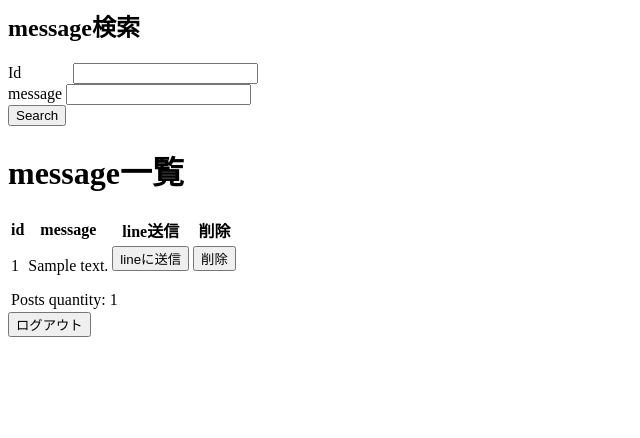
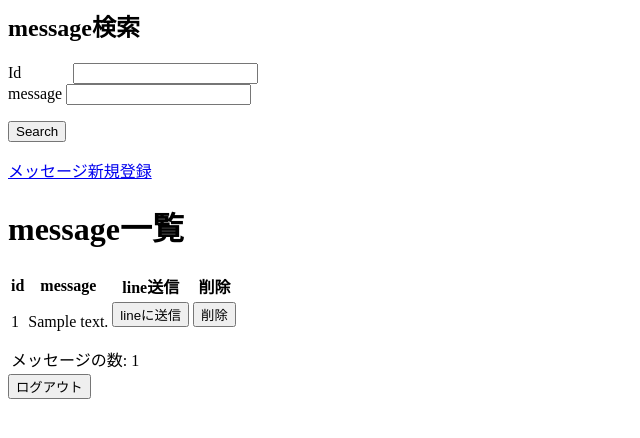
Before and after one commit to wjtnk/line_api, a PHP site: template app/views/post/index.phtml in a window 1280 px wide. Shown: the top 438 px of the page, without its empty margins (0-640 px from the left). Run offline with PHP 8.4, Linux system fonts and the light colour scheme; the template is opened without the code that fills it: most values are stand-ins (such as "Sample title", 1, 10 or a date in 2020).

Commit message:
UI変更

```diff
--- a/app/views/index.phtml
+++ b/app/views/index.phtml
@@ -8,7 +8,7 @@
 <body>
 <div class="container">
     <!-- <p><?php echo var_dump($_SESSION); ?></p> -->
-    <p><?php echo var_dump($this->session->get('auth')); ?></p>
+    <!-- <p><?php echo var_dump($this->session->get('auth')); ?></p> -->
     <p><?php echo $this->getContent(); ?></p>
 </div>
 </body>
--- a/app/views/post/index.phtml
+++ b/app/views/post/index.phtml
@@ -14,8 +14,16 @@
             <input type='text' id='message' name='message' />
         </div>
 
+        <p></p>
+
         <div class='control-group'>
             <input type='submit' value='Search' class='btn btn-primary' />
+        </div>
+
+        <p></p>
+
+        <div class='control-group'>
+            <a href="/post/new" class='btn btn-success'>メッセージ新規登録</a>
         </div>
 
     <!-- </fieldset> -->
@@ -36,7 +44,7 @@ if ($posts->count() >= 0) {
         </thead>
         <tfoot>
         <tr>
-            <td colspan="3">Posts quantity: <?php echo $posts->count(); ?></td>
+            <td colspan="3">メッセージの数: <?php echo $posts->count(); ?></td>
         </tr>
         </tfoot>
         <tbody>
--- a/app/views/post/new.phtml
+++ b/app/views/post/new.phtml
@@ -1,4 +1,6 @@
 
+<h2>message新規登録</h2>
+<p></p>
 <?php echo $this->tag->form("post/create"); ?>
 
     <p>
@@ -11,3 +13,7 @@
     </p>
 
 </form>
+
+<div class='control-group'>
+    <a href="/post" class='btn btn-info'>投稿一覧</a>
+</div>
--- a/app/views/post/search.phtml
+++ b/app/views/post/search.phtml
@@ -39,3 +39,7 @@ if ($posts->count() >= 0) {
     <?php
 }
 ?>
+
+<div class='control-group'>
+    <a href="/post" class='btn btn-info'>投稿一覧</a>
+</div>
```
Also changed, not shown: app/controllers/PostController.php (+1 -6 lines).
